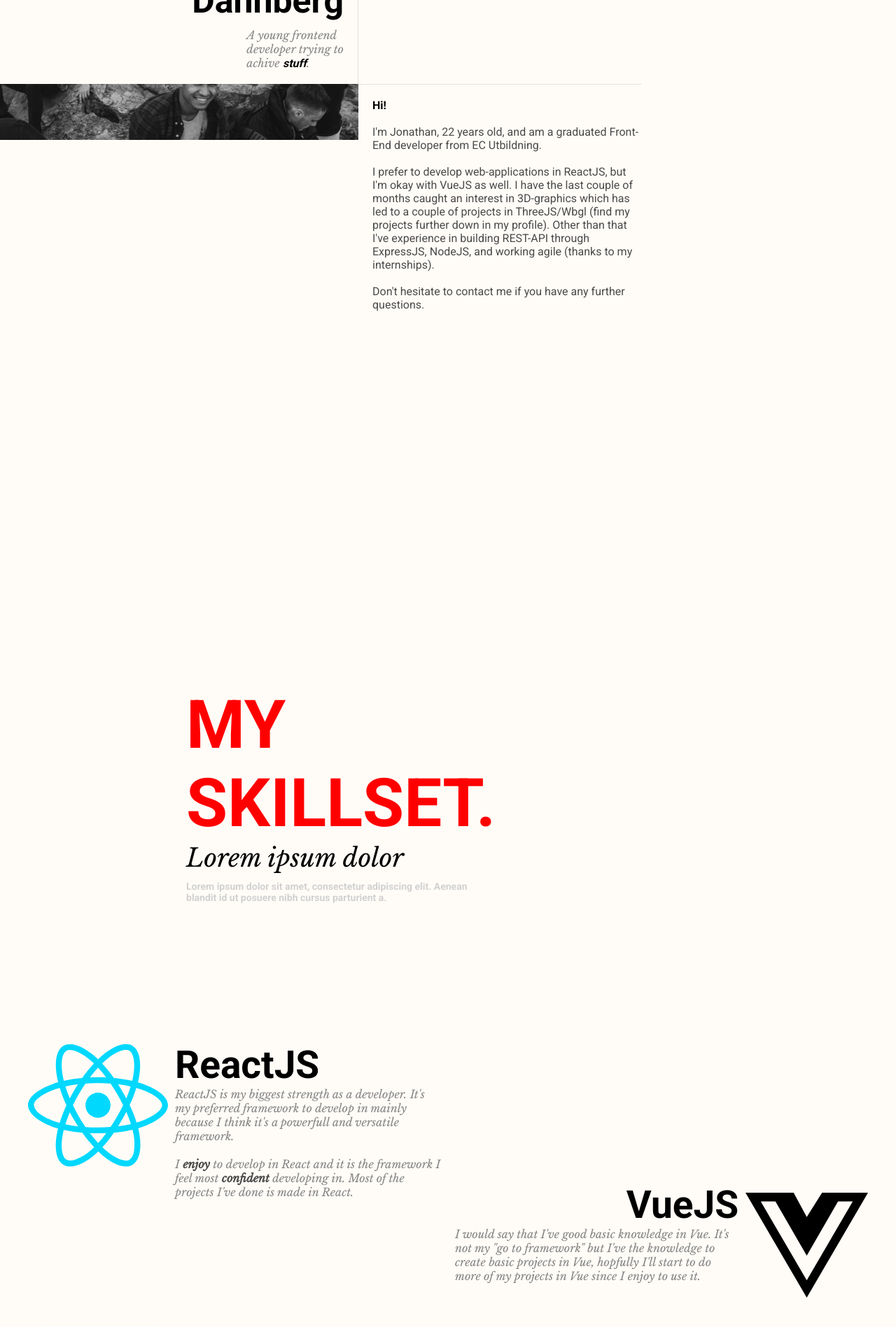
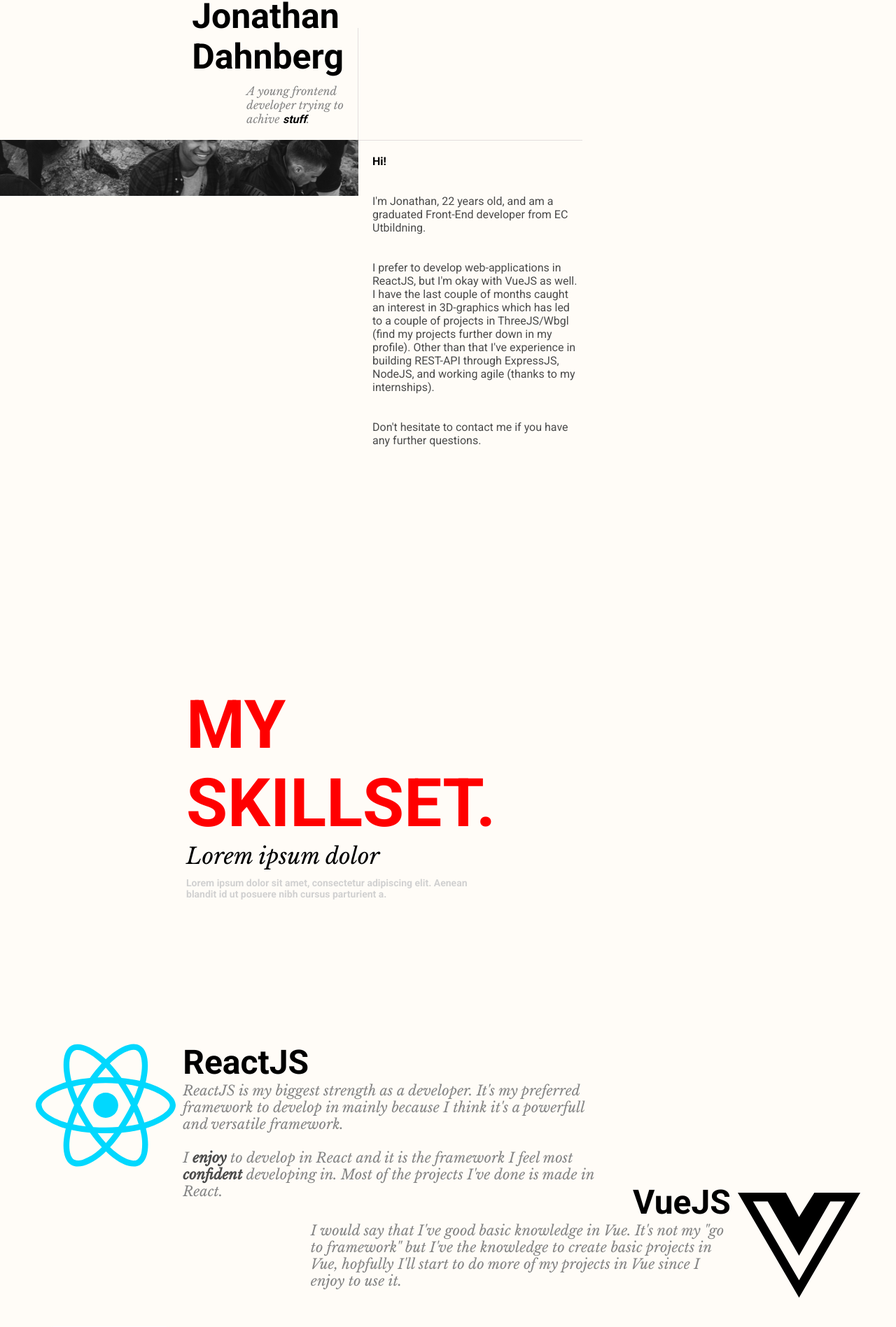
Before and after one commit to Jonathandah/portfolio, a React (Create React App) app: page / in a window 1280 px wide. Shown: the part 1940-3837 px from the top of the page at 70% size. Built offline with nearby package versions, Linux system fonts and the light colour scheme.

Commit message:
started on competence res

```diff
--- a/src/Views/Home/components/Skills/Competence.jsx
+++ b/src/Views/Home/components/Skills/Competence.jsx
@@ -19,7 +19,7 @@
         </p>
       </div>
       <ul className='Competence__list'>
-        <li className='list__item --left' style={{ gridArea: '1 / 1 / 3 / 5' }}>
+        <li className='list__item --left' style={{ gridArea: '1 / 1 / 3 / 9' }}>
           <FontAwesomeIcon className='item__icon--react' icon={['fab', 'react']} />
           <div className='item__box'>
             <h1 className='box__title'>ReactJS</h1>
@@ -33,7 +33,7 @@
             </p>
           </div>
         </li>
-        <li className='list__item --right' style={{ gridArea: '3 / 5 / 5 / 9' }}>
+        <li className='list__item --right' style={{ gridArea: '3 / 1 / 5 / 9' }}>
           <FontAwesomeIcon className='item__icon--vue' icon={['fab', 'vuejs']} />
           <div className='item__box --rightBox'>
             <h1 className='box__title'>VueJS</h1>
@@ -44,7 +44,7 @@
             </p>
           </div>
         </li>
-        <li className='list__item --left' style={{ gridArea: '5 / 1 / 7 / 5' }}>
+        <li className='list__item --left' style={{ gridArea: '5 / 1 / 7 / 9' }}>
           <img
             classname='item__icon--threejs'
             style={{ height: '180px', margin: '16px' }}
@@ -63,7 +63,7 @@
             </p>
           </div>
         </li>
-        <li className='list__item --right' style={{ gridArea: '7 / 5 / 9 / 9' }}>
+        <li className='list__item --right' style={{ gridArea: '7 / 1 / 9 / 9' }}>
           <FontAwesomeIcon className='item__icon--html' icon={['fab', 'html5']} />
           <div className='item__box --rightBox'>
             <h1 className='box__title'>HTML</h1>
@@ -73,7 +73,7 @@
             </p>
           </div>
         </li>
-        <li className='list__item --left' style={{ gridArea: '9 / 1 / 11 / 5' }}>
+        <li className='list__item --left' style={{ gridArea: '9 / 1 / 11 / 9' }}>
           <FontAwesomeIcon className='item__icon--css' icon={['fab', 'css3-alt']} />
           <div className='item__box'>
             <h1 className='box__title'>CSS</h1>
@@ -85,7 +85,7 @@
             </p>
           </div>
         </li>
-        <li className='list__item --right' style={{ gridArea: '11 / 5 / 13 / 9' }}>
+        <li className='list__item --right' style={{ gridArea: '11 / 1 / 13 / 9' }}>
           <FontAwesomeIcon className='item__icon--sass' icon={['fab', 'sass']} />
           <div className='item__box --rightBox'>
             <h1 className='box__title'>SASS</h1>
@@ -94,7 +94,7 @@
             </p>
           </div>
         </li>
-        <li className='list__item --left' style={{ gridArea: '13 / 1 / 15 / 5' }}>
+        <li className='list__item --left' style={{ gridArea: '13 / 1 / 15 / 9' }}>
           <FontAwesomeIcon className='item__icon--js' icon={['fab', 'js']} />
           <div className='item__box'>
             <h1 className='box__title'>Javascript</h1>
@@ -106,7 +106,7 @@
             </p>
           </div>
         </li>
-        <li className='list__item --right' style={{ gridArea: '15 / 5 / 17 / 9' }}>
+        <li className='list__item --right' style={{ gridArea: '15 / 1 / 17 / 9' }}>
           <FontAwesomeIcon className='item__icon--docker' icon={['fab', 'docker']} />
           <div className='item__box  --rightBox'>
             <h1 className='box__title'>Docker</h1>
@@ -117,7 +117,7 @@
             </p>
           </div>
         </li>
-        <li className='list__item --left' style={{ gridArea: '17 / 1 / 19 / 5' }}>
+        <li className='list__item --left' style={{ gridArea: '17 / 1 / 19 / 9' }}>
           <FontAwesomeIcon className='item__icon--nodejs' icon={['fab', 'node-js']} />
           <div className='item__box'>
             <h1 className='box__title'>NodeJS</h1>
@@ -131,7 +131,7 @@
             </p>
           </div>
         </li>
-        <li className='list__item --right' style={{ gridArea: '19 / 5 / 21 / 9' }}>
+        <li className='list__item --right' style={{ gridArea: '19 / 1 / 21 / 9' }}>
           <FontAwesomeIcon className='item__icon--wordpress' icon={['fab', 'wordpress']} />
           <div className='item__box --rightBox'>
             <h1 className='box__title'>Wordpress</h1>
--- a/src/Views/Home/components/Skills/Competence.sass
+++ b/src/Views/Home/components/Skills/Competence.sass
@@ -1,3 +1,27 @@
+@function strip-unit($value)
+  @return $value / ($value * 0 + 1)
+
+
+@mixin fluid-type($min-vw, $max-vw, $min-font-size, $max-font-size)
+  $u1: unit($min-vw)
+  $u2: unit($max-vw)
+  $u3: unit($min-font-size)
+  $u4: unit($max-font-size)
+
+  @if $u1 == $u2 and $u1 == $u3 and $u1 == $u4
+    &
+      font-size: $min-font-size
+      @media screen and (min-width: $min-vw)
+        font-size: calc(#{$min-font-size} + #{strip-unit($max-font-size - $min-font-size)} * ((100vw - #{$min-vw}) / #{strip-unit($max-vw - $min-vw)}))
+
+      @media screen and (min-width: $max-vw)
+        font-size: $max-font-size
+
+
+
+
+
+
 .Competence
     position: relative
     width: 100%
@@ -11,7 +35,7 @@
         grid-column: 2/4
         width: 460px
         .title__text
-            font-size: 96px
+            font-size: 6rem
             color: red
             font-family: Roboto
             font-style: normal
@@ -21,7 +45,7 @@
             font-family: Libre Baskerville
             font-style: italic
             font-weight: normal
-            font-size: 36px
+            font-size: 2rem
             color: #000000
             padding: 0px 10px 10px 10px
         .title__text--regular
@@ -81,19 +105,25 @@
 
         .--left
             justify-content: flex-start
-            padding-left: 40px
+            padding-left: 4%
 
         .--right
             flex-direction: row-reverse
             justify-content: flex-start
-            padding-right: 40px
+            padding-right: 4%
         .item__box
             padding: 10px
+            width: 600px
             .box__title
                 color: #000000
                 font-weight: 700
-                font-size: 55px
+                font-size: 3rem
             .box__info
+                $min_width: 320px
+                $max_width: 600px
+                $min_font: 8px
+                $max_font: 20px
+                @include fluid-type($min_width, $max_width, $min_font, $max_font)
                 font-family: 'Libre Baskerville', sans-serif
                 font-style: italic
                 font-weight: 400
--- a/src/Views/Home/components/Skills/Profile.jsx
+++ b/src/Views/Home/components/Skills/Profile.jsx
@@ -1,8 +1,8 @@
-import React, { useEffect } from 'react';
-import './Profile.sass';
-import pic from './profile-pic.png';
-import AOS from 'aos';
-import 'aos/dist/aos.css'; // You can also use <link> for styles
+import React, { useEffect } from "react";
+import "./Profile.sass";
+import pic from "./profile-pic.png";
+import AOS from "aos";
+import "aos/dist/aos.css"; // You can also use <link> for styles
 // ..
 
 function Profile() {
@@ -11,31 +11,51 @@
   }, []);
 
   return (
-    <div className='Profile'>
+    <div className="Profile">
       <h1
-        className='Profile__title'
-        data-aos='fade-up'
-        data-aos-offset='200'
-        data-aos-delay='50'
-        data-aos-duration='1000'
-        data-aos-easing='ease-in-out'
-        data-aos-mirror='true'
-        data-aos-once='false'
-        data-aos-anchor-placement='top-center'
+        className="Profile__title"
+        data-aos="slide-up"
+        data-aos-offset="-600"
+        data-aos-delay="0"
+        data-aos-duration="1000"
+        data-aos-easing="ease-in-out"
+        data-aos-mirror="true"
+        data-aos-once="true"
+        data-aos-anchor-placement="top-center"
       >
         <span>About</span>
         <span>
           me<span>.</span>
         </span>
       </h1>
-      <div className='Profile__box'>
-        <section className='box__name'>
-          <h2 className='name__title'>
+      <div className="Profile__box">
+        <section className="box__name">
+          <h2
+            className="name__title"
+            data-aos="slide-right"
+            data-aos-offset="-600"
+            data-aos-delay="100"
+            data-aos-duration="1000"
+            data-aos-easing="ease-in-out"
+            data-aos-mirror="true"
+            data-aos-once="true"
+            data-aos-anchor-placement="top-center"
+          >
             Jonathan
             <br></br>
             Dahnberg
           </h2>
-          <p className='name__description'>
+          <p
+            className="name__description"
+            data-aos="slide-right"
+            data-aos-offset="-600"
+            data-aos-delay="0"
+            data-aos-duration="1000"
+            data-aos-easing="ease-in-out"
+            data-aos-mirror="true"
+            data-aos-once="true"
+            data-aos-anchor-placement="top-center"
+          >
             A young frontend
             <br></br>
             developer trying to
@@ -43,27 +63,57 @@
             achive <span>stuff</span>.
           </p>
         </section>
-        <img className='box__picture' src={pic} alt='Me sitting on a cliff'></img>
-        <p className='box__text'>
-          <span>Hi! </span>
+        <img className="box__picture" src={pic} alt="Me sitting on a cliff"></img>
+        <div className="box__text">
+          <p>Hi! </p>
           <br></br>
           <br></br>
-          <span>
+          <p
+            data-aos="slide-up"
+            data-aos-offset="-600"
+            data-aos-delay="0"
+            data-aos-duration="1000"
+            data-aos-easing="ease-in-out"
+            data-aos-mirror="true"
+            data-aos-once="true"
+            data-aos-anchor-placement="top-center"
+          >
             I'm Jonathan, 22 years old, and am a graduated Front-End developer from EC Utbildning.
-          </span>
+          </p>
           <br></br>
           <br></br>
-          <span>
+          <p
+            data-aos="slide-left"
+            data-aos-offset="-600"
+            data-aos-delay="0"
+            data-aos-duration="1000"
+            data-aos-easing="ease-in-out"
+            data-aos-mirror="true"
+            data-aos-once="true"
+            data-aos-anchor-placement="top-center"
+          >
             I prefer to develop web-applications in ReactJS, but I'm okay with VueJS as well. I have
             the last couple of months caught an interest in 3D-graphics which has led to a couple of
             projects in ThreeJS/Wbgl (find my projects further down in my profile). Other than that
             I've experience in building REST-API through ExpressJS, NodeJS, and working agile
             (thanks to my internships).
-          </span>
+          </p>
           <br></br>
           <br></br>
-          <span> Don't hesitate to contact me if you have any further questions.</span>
-        </p>
+          <p
+            data-aos="slide-up"
+            data-aos-offset="-600"
+            data-aos-delay="0"
+            data-aos-duration="1000"
+            data-aos-easing="ease-in-out"
+            data-aos-mirror="true"
+            data-aos-once="true"
+            data-aos-anchor-placement="top-center"
+          >
+            {" "}
+            Don't hesitate to contact me if you have any further questions.
+          </p>
+        </div>
       </div>
     </div>
   );
--- a/src/Views/Home/components/Skills/Profile.sass
+++ b/src/Views/Home/components/Skills/Profile.sass
@@ -48,10 +48,11 @@
     .Profile__box
         position: relative
         display: grid
+        width: 100%
         grid-template-columns: repeat(10, 10%)
         grid-template-rows: repeat(10, 10vh)
         .box__name
-            grid-area: 1/3/3/5
+            grid-area: 2/3/4/5
             display: flex
             align-items: flex-end
             justify-content: flex-end
@@ -83,29 +84,30 @@
                         font-family: 'Roboto', sans-serif
         .box__picture
             object-fit: cover
-            grid-area: 3/1/3/5
+            grid-area: 4/1/4/5
             position: relative
             width: 100%
             // min-width: 360px
             max-height: 100%
             // padding: 20px 20px 20px 0
         .box__text
+            justify-self: start
             // font-style: italic
             border-top: 1px solid #E3DEDE
-            width: 100%
+            width: 300px
             // min-width: 360px
             max-height: 100%
-            grid-area: 3/5/7/8
+            grid-area: 4/5/8/8
             color: #4A4A4A
             $min_width: 320px
             $max_width: 1200px
-            $min_font: 12px
+            $min_font: 6px
             $max_font: 16px
             @include fluid-type($min_width, $max_width, $min_font, $max_font)
             padding-left: 20px
             padding-top: 20px
             object-fit: cover
-            span
+            p
                 &:nth-of-type(1)
                     color: #000000
                     font-weight: bold
```
